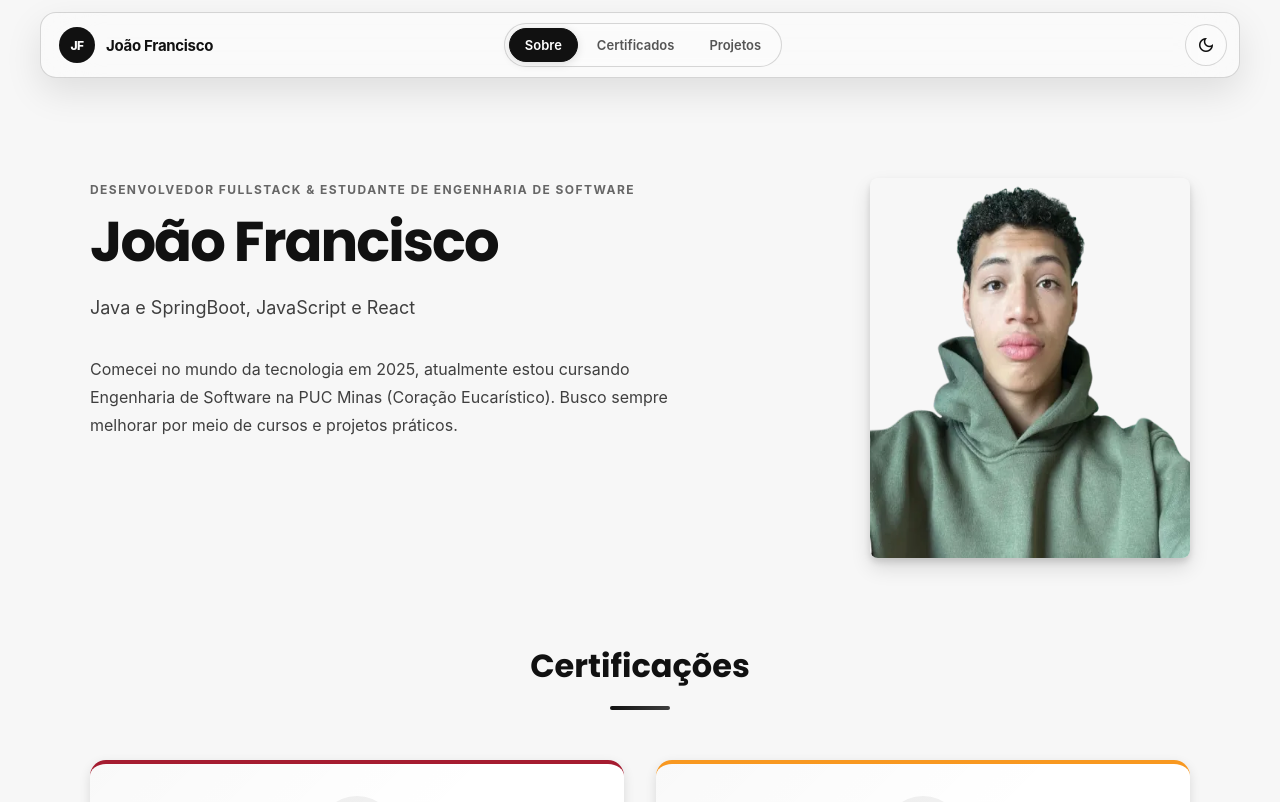
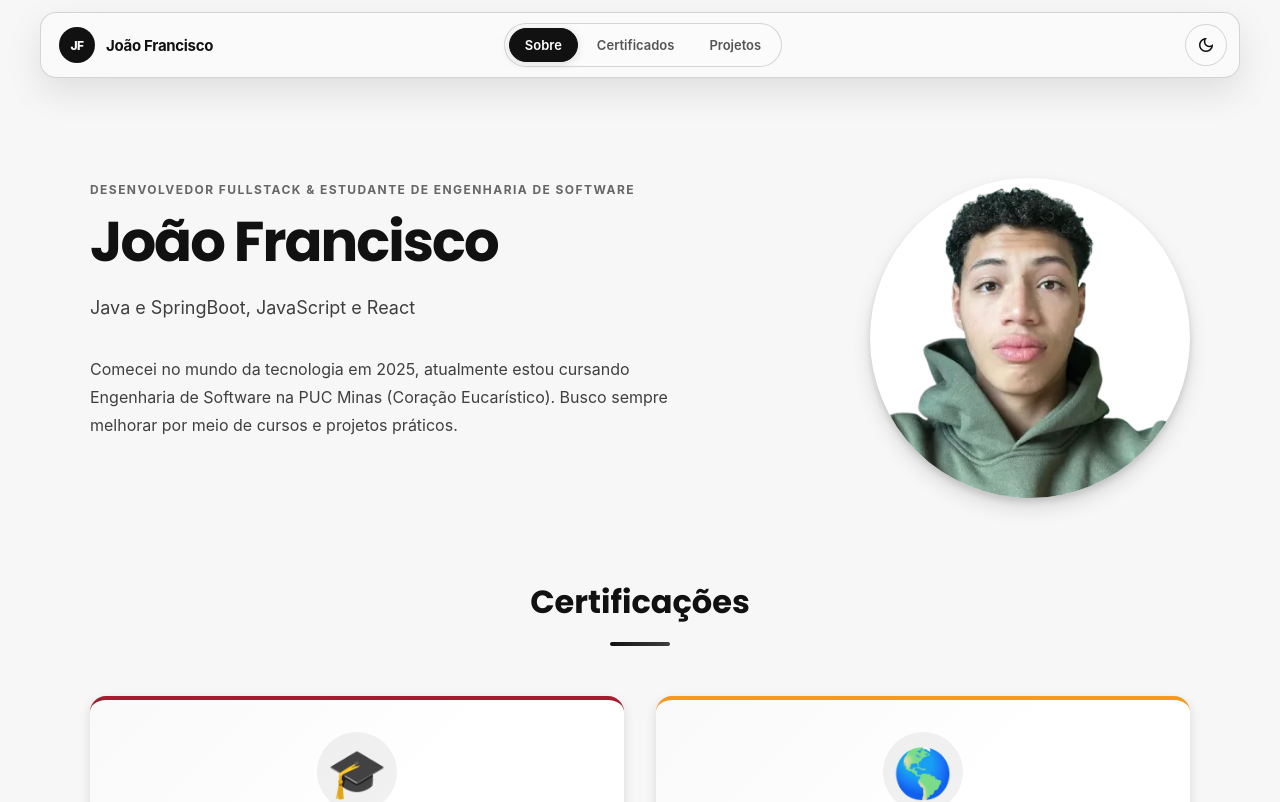
Before and after one commit to joaofr-tech/portfolio, a React (Vite) app: page / in a window 1280 px wide. Shown: the top 802 px of the page. Built offline with nearby package versions, Linux system fonts and the light colour scheme.

Commit message:
fix: css sobre

```diff
--- a/css/sobre.css
+++ b/css/sobre.css
@@ -191,16 +191,24 @@
 
 .containerSobre .foto {
     width: 320px;
+    aspect-ratio: 1;
     flex: 0 0 320px;
+    overflow: hidden;
+    background: var(--surface-color);
+    border-radius: 50%;
+    box-shadow:
+        0 4px 6px rgba(0, 0, 0, 0.12),
+        0 10px 20px var(--shadow-color);
 }
 
 .foto img {
+    display: block;
     width: 100%;
-    height: 380px;
-    border-radius: 8px;
-    box-shadow:
-        0 4px 6px rgba(0, 0, 0, 0.12),
-        0 10px 20px var(--shadow-color);
+    height: 100%;
+    object-fit: cover;
+    object-position: center top;
+    transform: scale(1.16);
+    transform-origin: center top;
 }
 
 @media (max-width: 820px) {
```
